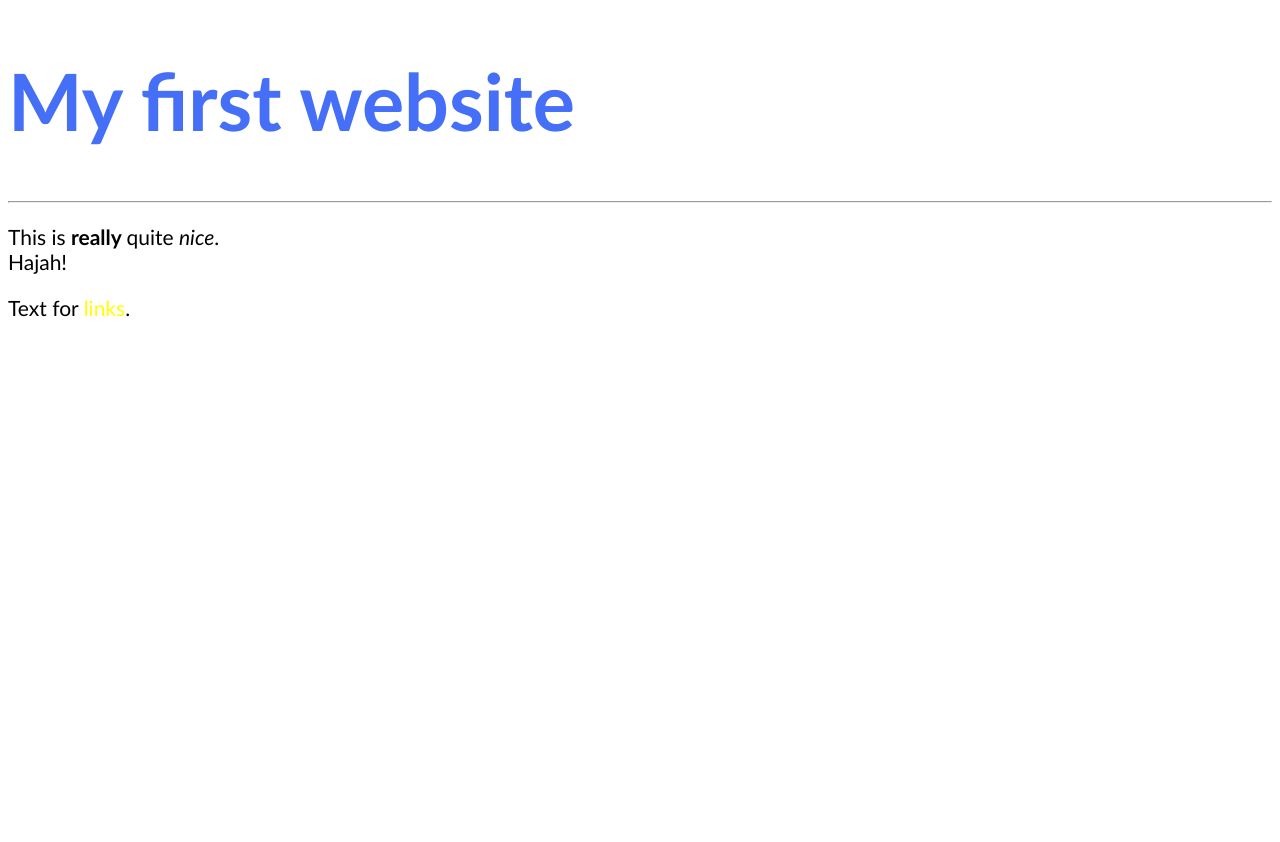
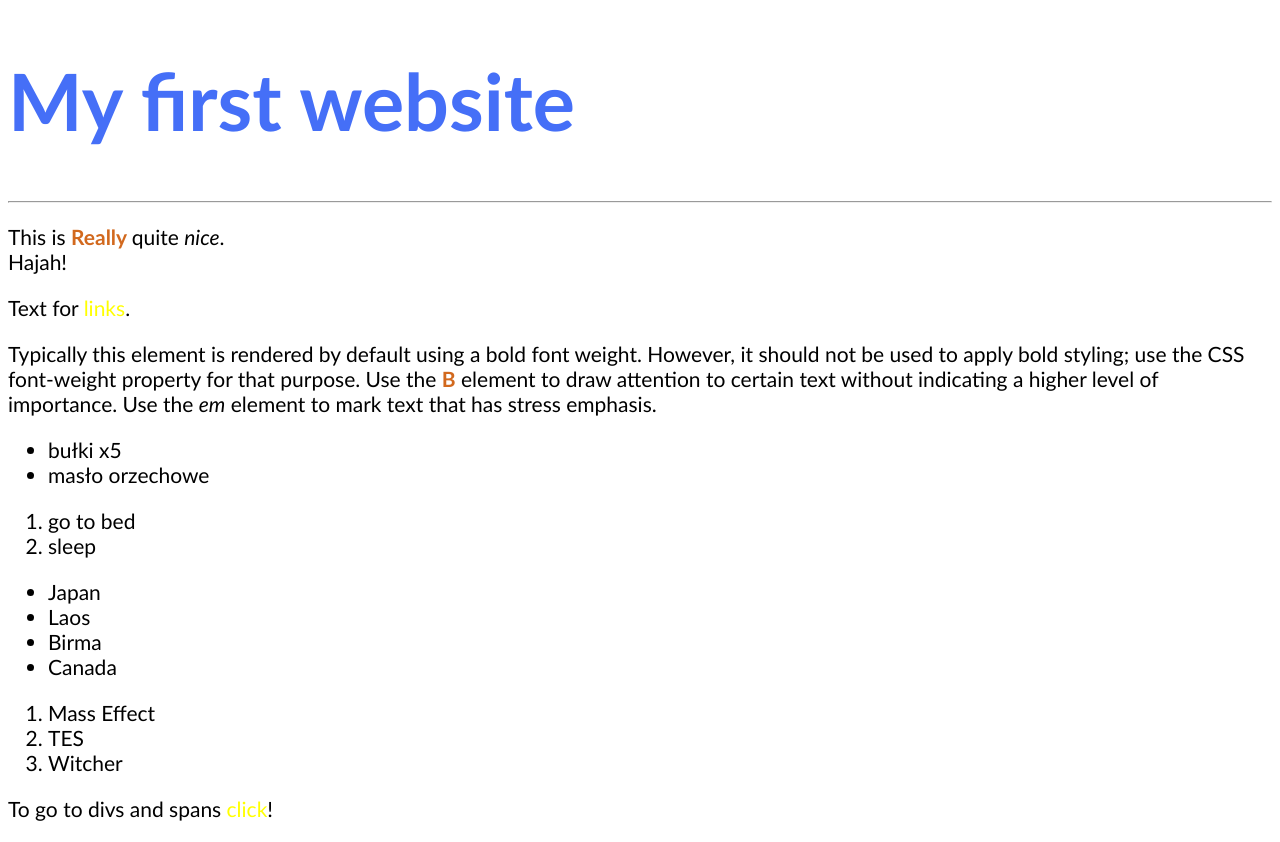
Before and after one commit to esghald/lin_git_test, a plain HTML site: page html-boilerplate/index.html in a window 1280 px wide. Before the commit the page ends 800 px from the top, so only its background shows below. Drawn offline with Linux system fonts and the light colour scheme.

Commit message:
Some more tutorials

```diff
--- a/html-boilerplate/css/style.css
+++ b/html-boilerplate/css/style.css
@@ -3,6 +3,7 @@ body
     background-image: url(../img/spiration-light.webp);
     color: #000;
     font-size: 21px;
+    font-style: normal;
     font-family: Calibri,Candara,Segoe,Segoe UI,Optima,Arial,sans-serif;
 }
 h1
@@ -27,6 +28,12 @@ a:hover, a:focus
 {
     color: green;
     cursor: none;
+}
+
+strong
+{
+    color: chocolate;
+    text-transform: capitalize;
 }
 
 .primery
--- a/html-boilerplate/index.html
+++ b/html-boilerplate/index.html
@@ -10,6 +10,33 @@
     <h1>My first website</h1>
     <hr>
     <p>This is <strong>really </strong>quite <em>nice</em>. <br/> Hajah!</p>
-    <p>Text for <a href="page2.html">links</a>.</p>
+    <p>Text for <a href="page2.html" title="what?">links</a>.</p>
+
+    <p>Typically this element is rendered by default using a bold font weight. However, it should not be used to apply bold styling; use the CSS font-weight property for that purpose. Use the <strong>b</strong> element to draw attention to certain text without indicating a higher level of importance. Use the <em>em</em> element to mark text that has stress emphasis.</p>
+
+    <ul>
+        <li>bułki x5</li>
+        <li>masło orzechowe</li>
+    </ul>
+    <ol>
+        <li>go to bed</li>
+        <li>sleep</li>
+    </ol>
+    <ul>
+        <li>Japan</li>
+        <li>Laos</li>
+        <li>Birma</li>
+        <li>Canada</li>
+    </ul>
+    <ol>
+        <li>Mass Effect</li>
+        <li>
+            TES
+        </li>
+        <li>Witcher</li>
+    </ol>
+
+    <p>To go to divs and spans <a href="divnspan.html">click</a>!</p>
+
 </body>
 </html>
```
Also changed, not shown: html-boilerplate/divnspan.html (+1 -1 lines).
